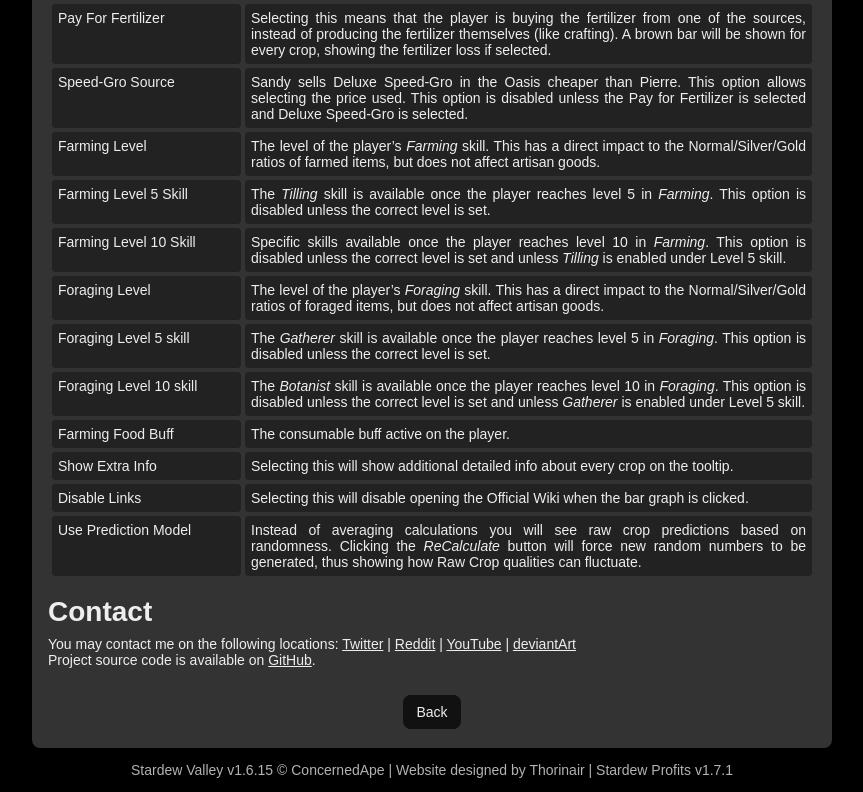
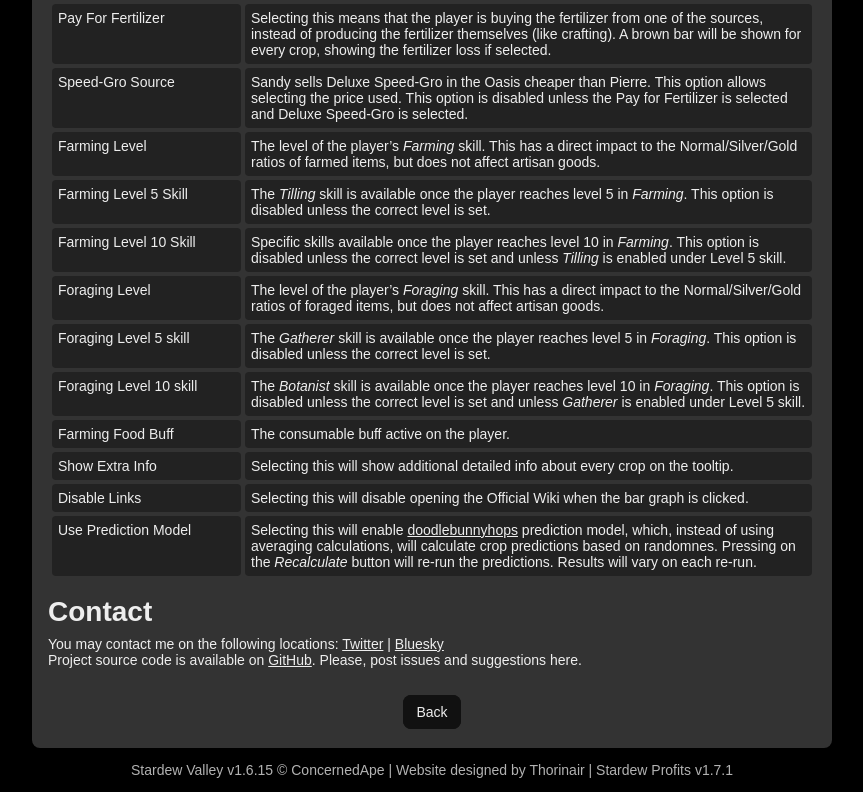
Before and after one commit to Thorinair/Stardew-Profits, a plain HTML site: page help.html in a window 1280 px wide. Shown: the part 1696-2488 px from the top of the page, without its empty margins (208-1071 px from the left). Drawn offline with nearby package versions, Linux system fonts and the light colour scheme; a script that the page names is missing.

Commit message:
Update help page and readme.

```diff
--- a/help.html
+++ b/help.html
@@ -150,14 +150,14 @@
 					</tr>
 					<tr>
 						<td>Use Prediction Model</td>
-						<td>Instead of averaging calculations you will see raw crop predictions based on randomness. Clicking the <em>ReCalculate</em> button will force new random numbers to be generated, thus showing how Raw Crop qualities can fluctuate.</td>
+						<td>Selecting this will enable <a href="https://github.com/doodlebunnyhops" target="_blank">doodlebunnyhops</a> prediction model, which, instead of using averaging calculations, will calculate crop predictions based on randomnes. Pressing on the <em>Recalculate</em> button will re-run the predictions. Results will vary on each re-run.</td>
 					</tr>
 				</tbody>
 			</table>
 			<br />
 			<h1>Contact</h1>
-			<p>You may contact me on the following locations: <a href="https://twitter.com/thorinair_music" target="_blank">Twitter</a> | <a href="https://www.reddit.com/user/Thorinair/" target="_blank">Reddit</a> | <a href="https://www.youtube.com/user/Thorinair" target="_blank">YouTube</a> | <a href="http://thorinair.deviantart.com/" target="_blank">deviantArt</a>
-			<br />Project source code is available on <a href="https://github.com/Thorinair/Stardew-Profits" target="_blank">GitHub</a>.</p>
+			<p>You may contact me on the following locations: <a href="https://twitter.com/thorinair_music" target="_blank">Twitter</a> | <a href="https://bsky.app/profile/thorinair.bsky.social" target="_blank">Bluesky</a>
+			<br />Project source code is available on <a href="https://github.com/Thorinair/Stardew-Profits" target="_blank">GitHub</a>. Please, post issues and suggestions here.</p>
 			<div id="divhelp"><a href="index.html">Back</a></div>
 		</div>
 
--- a/style/style.css
+++ b/style/style.css
@@ -358,7 +358,7 @@ td input[type="checkbox"]:disabled{
 	margin-top: 8px;
 	margin-bottom: 8px;
 	font: 0.875em sans-serif;
-	text-align: justify;
+	text-align: left;
 	color: #eeeeee;
 	background-color: #333333;
 	border-radius: 8px;
```
Also changed, not shown: changes.html (+1 -0 lines), README.md.
